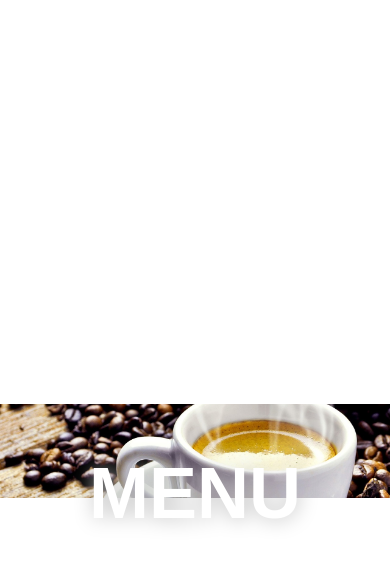
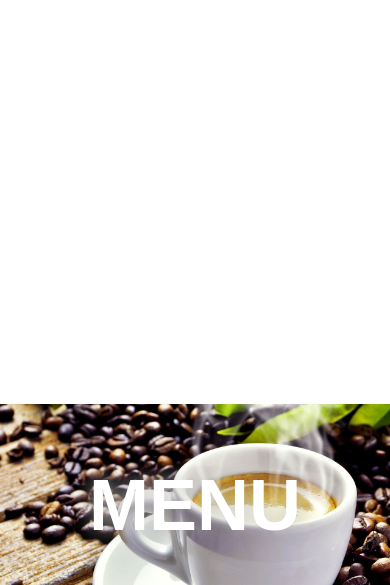
Before and after one commit to NaokiHashimoto1992/mycafe, a plain HTML site: page index.html in a window 390 px wide. Shown: the part 460-1045 px from the top of the page. Drawn offline with nearby package versions, Linux system fonts and the light colour scheme.

Commit message:
Update style.css

```diff
--- a/css/style.css
+++ b/css/style.css
@@ -241,7 +241,11 @@ nav li a:hover{
   }
 
   .fixed-bg {
-    height: 94px;
+    height: 200px;
     background-attachment: scroll;
   }
+
+  .sec-title {
+    top: 20%;
+  }
 }
```
